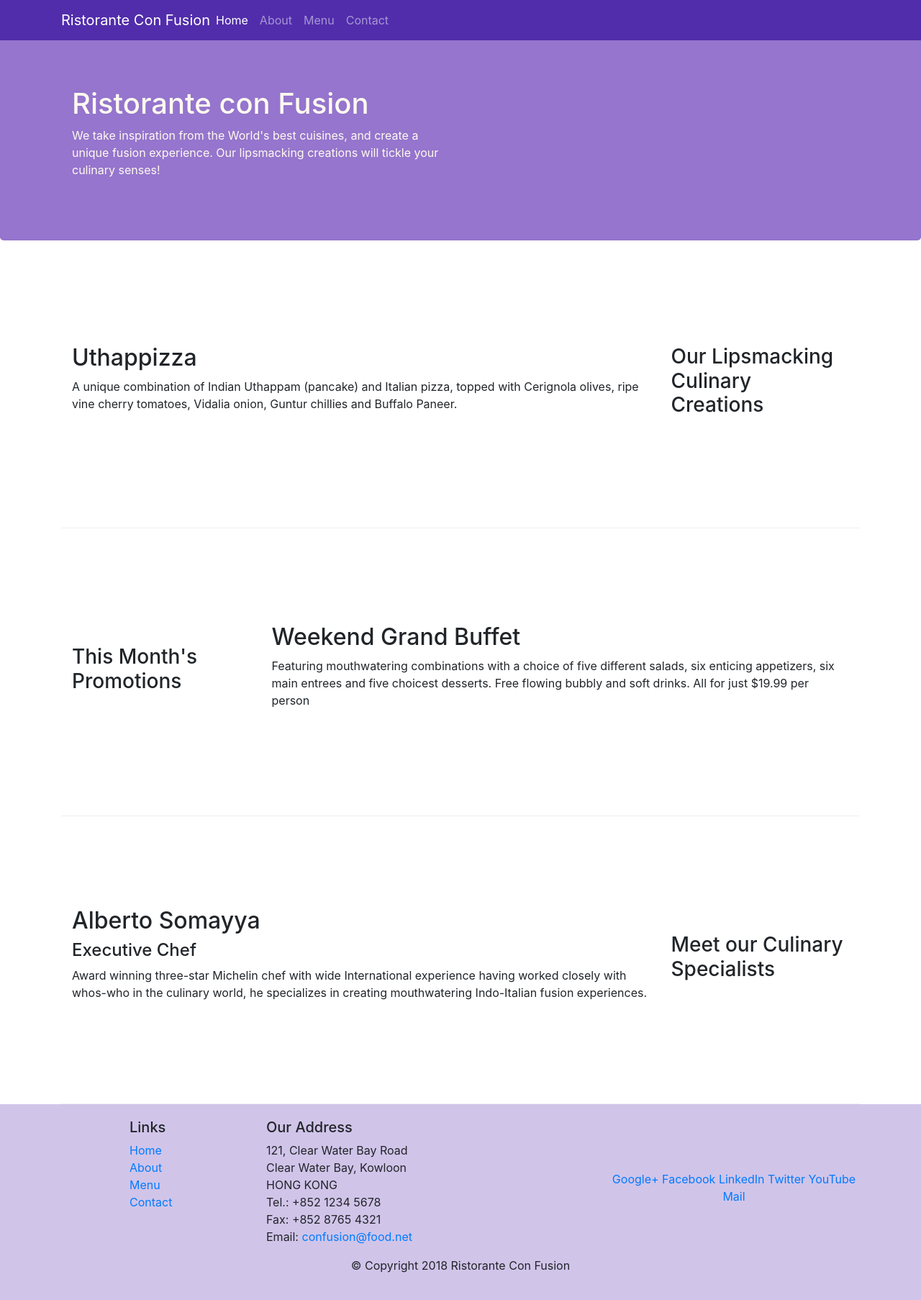
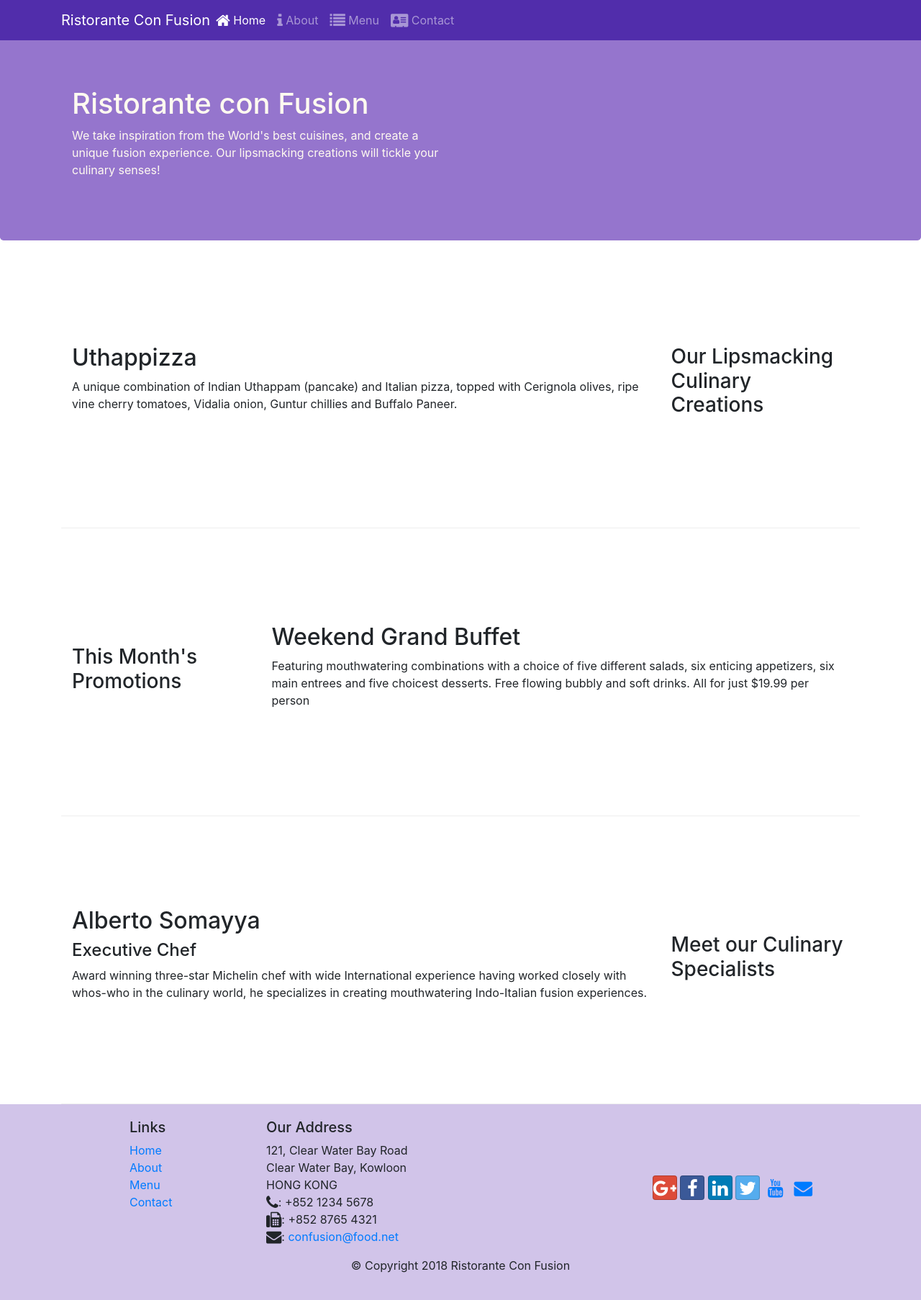
Before and after one commit to anjaliprakash15/Bootstrap, a website: page index.html in a window 1280 px wide. Shown: the whole page at 72% size. Drawn offline with nearby package versions, Linux system fonts and the light colour scheme.

Commit message:
Icon Fonts

```diff
--- a/index.html
+++ b/index.html
@@ -8,6 +8,8 @@
 
     <!-- Bootstrap CSS -->
     <link rel="stylesheet" href="node_modules/bootstrap/dist/css/bootstrap.min.css">
+    <link rel="stylesheet"href="node_modules/font-awesome/css/font-awesome.min.css">
+    <link rel="stylesheet" href="node_modules/bootstrap-social/bootstrap-social.css">
     <link rel="stylesheet" href="css/styles.css">
     <title>Ristorante Con Fusion</title>
 </head>
@@ -22,10 +24,10 @@
             <a class="navbar-brand mr-auto" href="#">Ristorante Con Fusion</a>
             <div class="collapse navbar-collapse" id="Navbar">
                 <ul class="navbar-nav mr-auto">
-                    <li class="nav-item active"><a class="nav-link" href="#">Home</a></li>
-                    <li class="nav-item"><a class="nav-link" href="./aboutus.html">About</a></li>
-                    <li class="nav-item"><a class="nav-link" href="#">Menu</a></li>
-                    <li class="nav-item"><a class="nav-link" href="#">Contact</a></li>
+                    <li class="nav-item active"><a class="nav-link" href="#"><span class="fa fa-home fa-lg"></span> Home</a></li>
+                    <li class="nav-item"><a class="nav-link" href="./aboutus.html"><span class="fa fa-info fa-lg"></span> About</a></li>
+                    <li class="nav-item"><a class="nav-link" href="#"><span class="fa fa-list fa-lg"></span> Menu</a></li>
+                    <li class="nav-item"><a class="nav-link" href="#"><span class="fa fa-address-card fa-lg"></span> Contact</a></li>
                 </ul>
             </div>
         </div>
@@ -96,19 +98,19 @@
 		              121, Clear Water Bay Road<br>
 		              Clear Water Bay, Kowloon<br>
 		              HONG KONG<br>
-		              Tel.: +852 1234 5678<br>
-		              Fax: +852 8765 4321<br>
-		              Email: <a href="mailto:confusion@food.net">confusion@food.net</a>
+		              <i class="fa fa-phone fa-lg"></i>: +852 1234 5678<br>
+		              <i class="fa fa-fax fa-lg"></i>: +852 8765 4321<br>
+		              <i class="fa fa-envelope fa-lg"></i>: <a href="mailto:confusion@food.net">confusion@food.net</a>
 		           </address>
                 </div>
                 <div class="col-12 col-sm-4 align-self-center">
                     <div class="text-center">
-                        <a href="http://google.com/+">Google+</a>
-                        <a href="http://www.facebook.com/profile.php?id=">Facebook</a>
-                        <a href="http://www.linkedin.com/in/">LinkedIn</a>
-                        <a href="http://twitter.com/">Twitter</a>
-                        <a href="http://youtube.com/">YouTube</a>
-                        <a href="mailto:">Mail</a>
+                        <a class="btn btn-social-icon btn-google" href="http://google.com/+"><i class="fa fa-google-plus fa-lg"></i></a>
+                        <a class="btn btn-social-icon btn-facebook"href="http://www.facebook.com/profile.php?id="><i class="fa fa-facebook fa-lg"></i></a>
+                        <a class="btn btn-social-icon btn-linkedin"href="http://www.linkedin.com/in/"><i class="fa fa-linkedin fa-lg"></i></a>
+                        <a class="btn btn-social-icon btn-twitter"href="http://twitter.com/"><i class="fa fa-twitter fa-lg"></i></a>
+                        <a class="btn btn-social-icon btn-youtube" href="http://youtube.com/"><i class="fa fa-youtube fa-lg"></i></a>
+                        <a class="btn btn-social-icon" href="mailto:"><i class="fa fa-envelope fa-lg"></i></a>
                     </div>
                 </div>
            </div>
--- a/package.json
+++ b/package.json
@@ -15,6 +15,8 @@
   },
   "dependencies": {
     "bootstrap": "^4.0.0",
+    "bootstrap-social": "^5.1.1",
+    "font-awesome": "^4.7.0",
     "jquery": "^3.3.1",
     "popper.js": "^1.12.9"
   }
```
Also changed, not shown: aboutus.html (+15 -13 lines), 1 other file.
